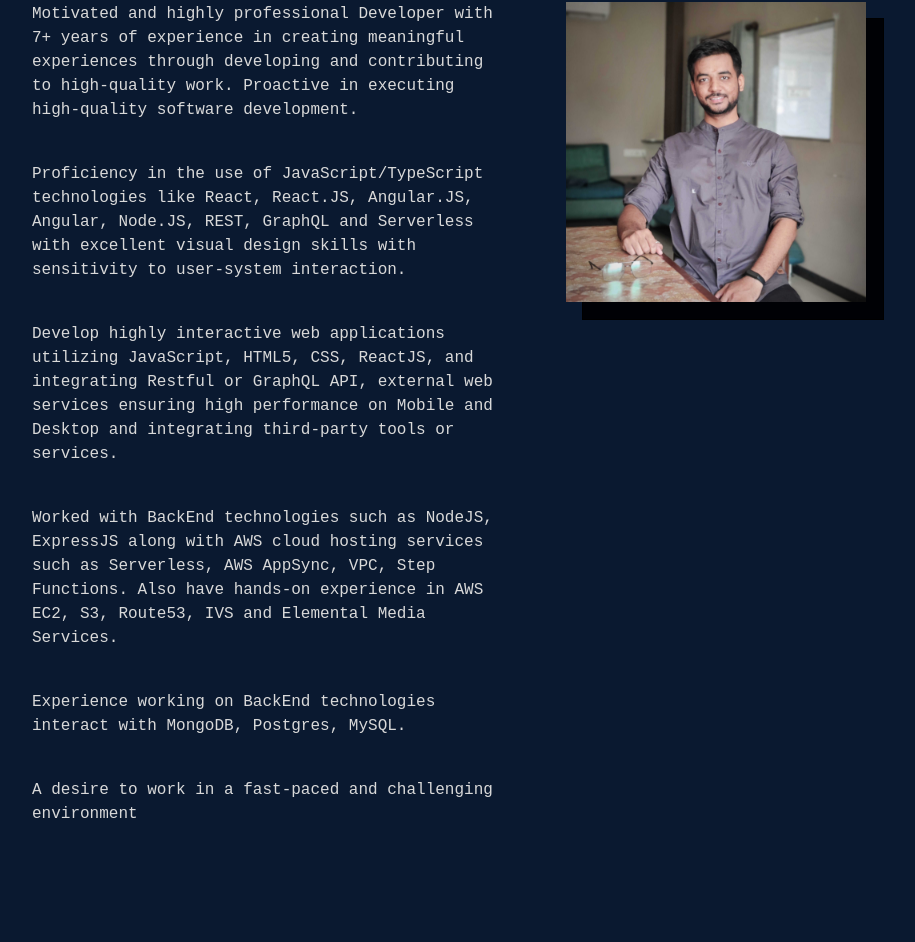
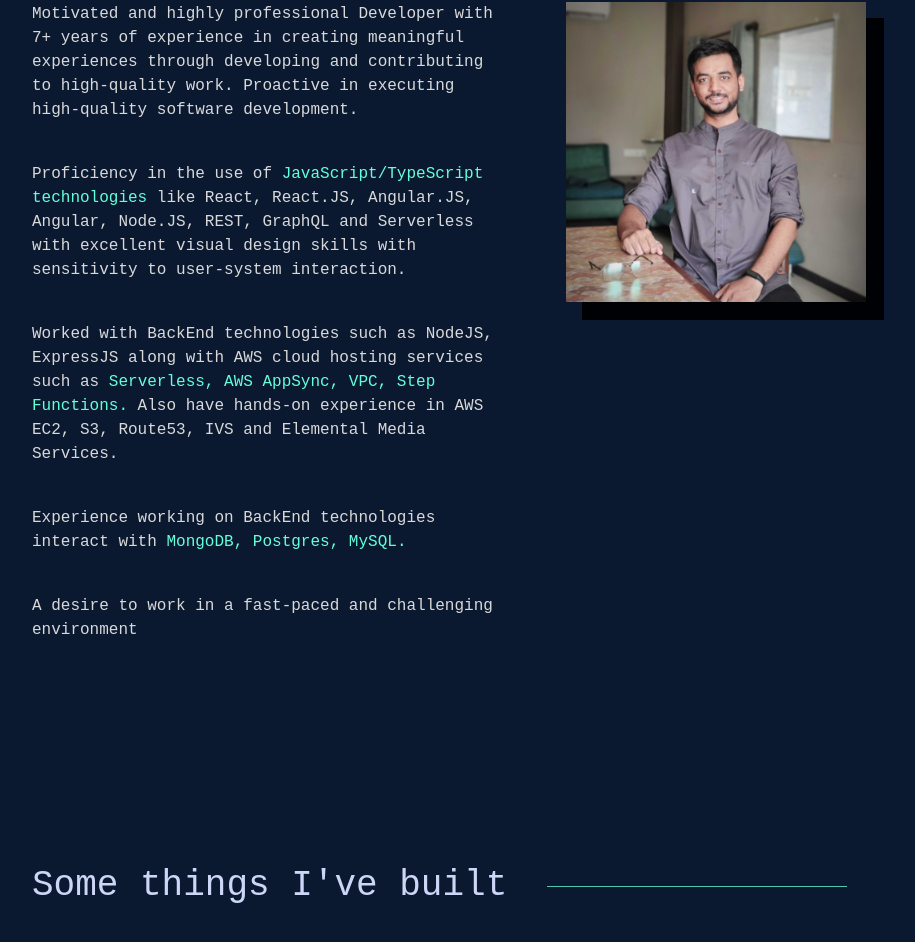
Before and after one commit to kashishsolanki/kashishsolanki.github.io, a React (Vite) app: page / in a window 1280 px wide. Shown: the part 1389-2331 px from the top of the page, without its empty margins (184-1099 px from the left). Built offline with nearby package versions, Linux system fonts and the light colour scheme.

Commit message:
Minor tweaks on About content

```diff
--- a/src/components/organisms/about/About.tsx
+++ b/src/components/organisms/about/About.tsx
@@ -5,7 +5,7 @@ import SubTitle from '../../atoms/subtitle/SubTitle';
 import { useInView } from 'src/utils/hooks/useInView';
 
 const About = () => {
-  const { ref, isVisible } = useInView({ threshold: 0.3 });
+  const { ref, isVisible } = useInView({ threshold: 0.2 });
 
   return (
     <div ref={ref} className={`ready-to-reveal ${isVisible ? 'visible' : ''}`}>
@@ -19,22 +19,23 @@ const About = () => {
             development.
           </p>
           <p className="text-grey font-medium md:text-base text-sm">
-            Proficiency in the use of JavaScript/TypeScript technologies like React, React.JS, Angular.JS, Angular,
-            Node.JS, REST, GraphQL and Serverless with excellent visual design skills with sensitivity to user-system
-            interaction.
+            Proficiency in the use of <span className="text-neon">JavaScript/TypeScript technologies</span> like React,
+            React.JS, Angular.JS, Angular, Node.JS, REST, GraphQL and Serverless with excellent visual design skills
+            with sensitivity to user-system interaction.
           </p>
-          <p className="text-grey font-medium md:text-base text-sm">
+          {/* <p className="text-grey font-medium md:text-base text-sm">
             Develop highly interactive web applications utilizing JavaScript, HTML5, CSS, ReactJS, and integrating
             Restful or GraphQL API, external web services ensuring high performance on Mobile and Desktop and
             integrating third-party tools or services.
+          </p> */}
+          <p className="text-grey font-medium md:text-base text-sm">
+            Worked with BackEnd technologies such as NodeJS, ExpressJS along with AWS cloud hosting services such as
+            <span className="text-neon"> Serverless, AWS AppSync, VPC, Step Functions.</span> Also have hands-on
+            experience in AWS EC2, S3, Route53, IVS and Elemental Media Services.
           </p>
           <p className="text-grey font-medium md:text-base text-sm">
-            Worked with BackEnd technologies such as NodeJS, ExpressJS along with AWS cloud hosting services such as
-            Serverless, AWS AppSync, VPC, Step Functions. Also have hands-on experience in AWS EC2, S3, Route53, IVS and
-            Elemental Media Services.
-          </p>
-          <p className="text-grey font-medium md:text-base text-sm">
-            Experience working on BackEnd technologies interact with MongoDB, Postgres, MySQL.
+            Experience working on BackEnd technologies interact with{' '}
+            <span className="text-neon">MongoDB, Postgres, MySQL.</span>
           </p>
           <p className="text-grey font-medium md:text-base text-sm">
             A desire to work in a fast-paced and challenging environment
--- a/src/components/organisms/projects/Project.tsx
+++ b/src/components/organisms/projects/Project.tsx
@@ -19,7 +19,7 @@ const Project = (props: ProjectProps) => {
           <img
             src={image}
             alt="project-name"
-            className={`xl:h-[300px] md:h-[300px] h-[238px] lg:w-full xl:w-[500px] w-[348px] xl:absolute relative ${direction === 'left' ? 'right-0' : 'left-0'}`}
+            className={`xl:h-[300px] md:h-[300px] h-[258px] lg:w-full xl:w-[500px] w-full xl:absolute relative ${direction === 'left' ? 'right-0' : 'left-0'}`}
           />
         </motion.div>
         <div
--- a/src/components/templates/projects/ProjectList.tsx
+++ b/src/components/templates/projects/ProjectList.tsx
@@ -33,7 +33,7 @@ const ProjectList = () => {
     },
   ];
 
-  const { ref, isVisible } = useInView({ threshold: 0.3 });
+  const { ref, isVisible } = useInView({ threshold: 0.1 });
   return (
     <div ref={ref} className={`ready-to-reveal ${isVisible ? 'visible' : ''}`}>
       <TitleText title={"Some things I've built"} className="mb-20" />
```
